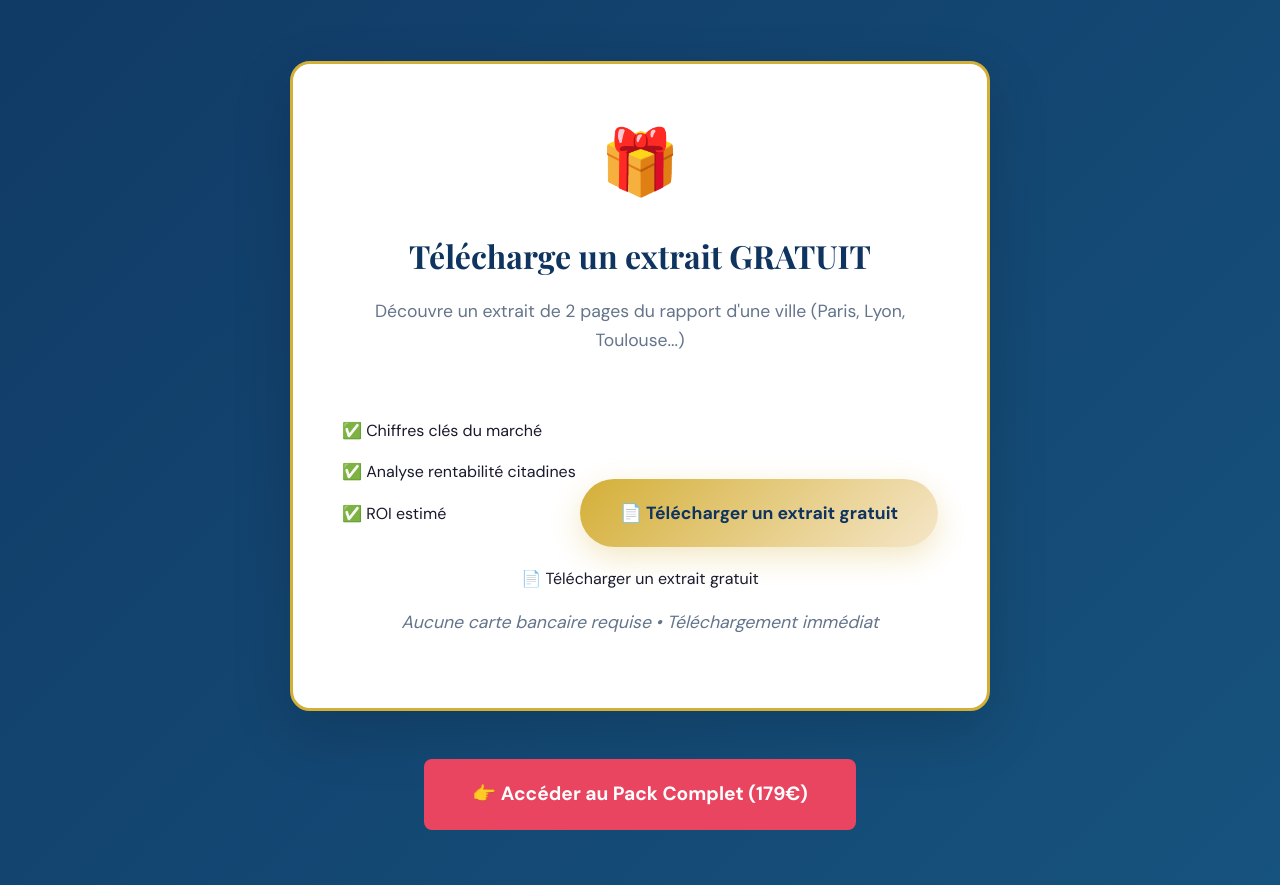
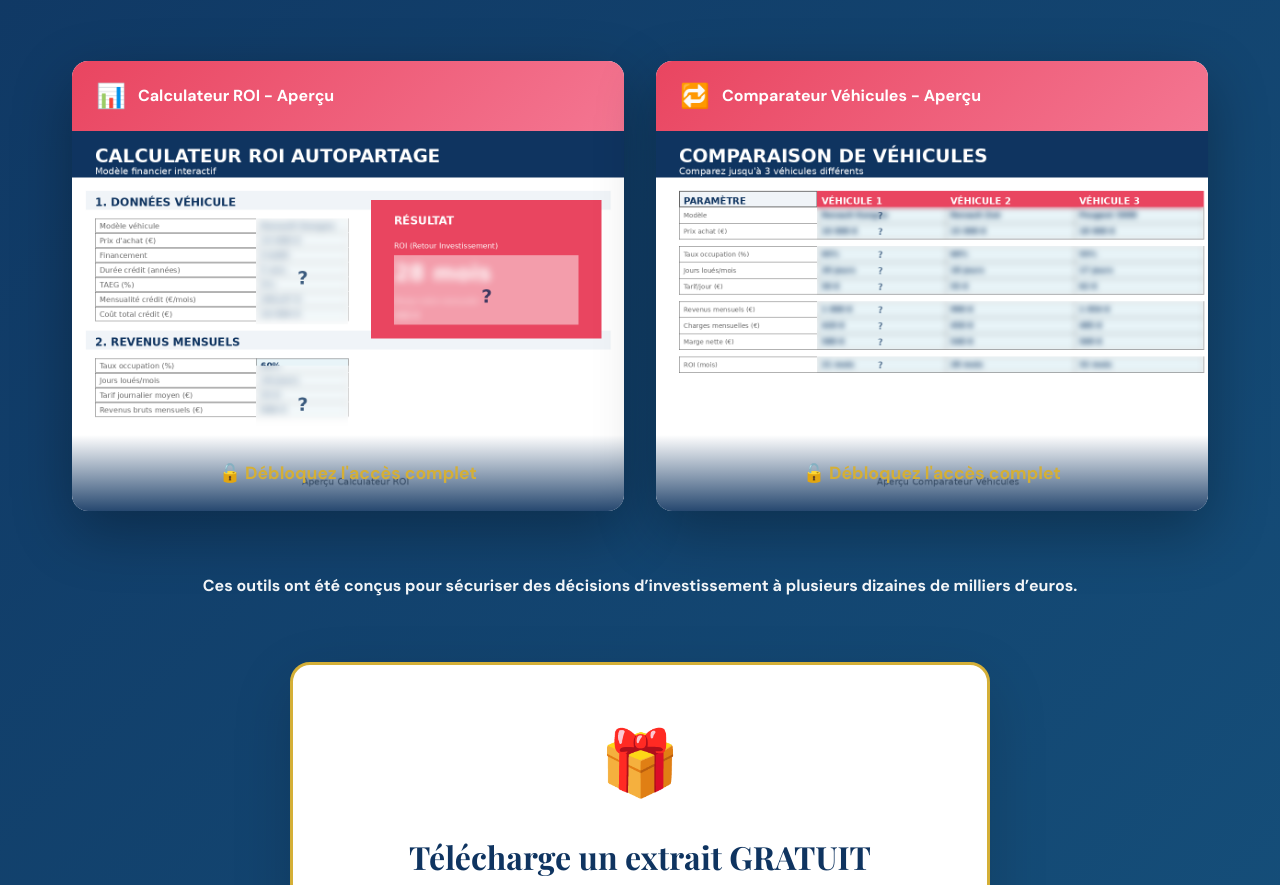
Before and after one commit to contact452/SITE-AUTOPARTAGE, a plain HTML site: page index.html in a window 1280 px wide. Shown: the part 3218-4103 px from the top of the page. Drawn offline with nearby package versions, Linux system fonts and the light colour scheme.

Commit message:
Update index.html

```diff
--- a/index.html
+++ b/index.html
@@ -932,6 +932,17 @@
                 font-size: 0.9rem;
             }
         }
+
+        .proof-line{
+            text-align:center;
+            margin: 2rem auto 0;
+            font-weight: 700;
+            color: #fff;
+            max-width: 900px;
+            line-height: 1.4;
+            opacity: 0.95;
+        }
+
     </style>
 </head>
 <body>
@@ -1124,10 +1135,34 @@
                 </div>
             </div>
 
-
-
-                </div>
-            </div>
+            <!-- Screenshots -->
+            <div class="preview-screenshots">
+                <div class="screenshot-card">
+                    <div class="screenshot-label">
+                        <span class="label-icon">📊</span>
+                        <span>Calculateur ROI - Aperçu</span>
+                    </div>
+                    <img src="screenshot_calculateur_roi_flou.png" alt="Aperçu Calculateur ROI" class="preview-img">
+                    <div class="screenshot-overlay">
+                        <p>🔓 Débloquez l'accès complet</p>
+                    </div>
+                </div>
+
+                <div class="screenshot-card">
+                    <div class="screenshot-label">
+                        <span class="label-icon">🔁</span>
+                        <span>Comparateur Véhicules - Aperçu</span>
+                    </div>
+                    <img src="screenshot_comparateur_vehicules_flou.png" alt="Aperçu Comparateur" class="preview-img">
+                    <div class="screenshot-overlay">
+                        <p>🔓 Débloquez l'accès complet</p>
+                    </div>
+                </div>
+            </div>
+
+            <p class="proof-line">
+                Ces outils ont été conçus pour sécuriser des décisions d’investissement à plusieurs dizaines de milliers d’euros.
+            </p>
 
             <!-- CTA Téléchargement Gratuit -->
             <div class="free-download-cta">
@@ -1140,15 +1175,7 @@
                         <li>✅ Analyse rentabilité citadines</li>
                         <li>✅ ROI estimé</li>
                     </ul>
-                   <a
-  class="btn btn-free"
-  href="https://docs.google.com/forms/d/e/1FAIpQLSftg-deLg3kIL9aVesrBzp7oZ4DqMeeTWk14IWDcVXN93JK4g/viewform?usp=header"
-  target="_blank"
-  rel="noopener"
->
-  📄 Télécharger un extrait gratuit
-</a>
-
+                    <a class="btn btn-free" href="https://docs.google.com/forms/d/e/1FAIpQLSftg-deLg3kIL9aVesrBzp7oZ4DqMeeTWk14IWDcVXN93JK4g/viewform?usp=header" target="_blank" rel="noopener">
                         📄 Télécharger un extrait gratuit
                     </a>
                     <p class="free-note">Aucune carte bancaire requise • Téléchargement immédiat</p>
@@ -1447,9 +1474,9 @@
                     <p style="opacity: 0.8; line-height: 1.7; margin-bottom: 1.5rem;">
                         Outils professionnels pour investisseurs autopartage.
                     </p>
-
-                        <span>📧</span> <span class="__cf_email__" data-cfemail="c0a3afaeb4a1a3b480b2a2adacafa3a1b4a9afaeeea6b2">support@rbm-location.com</span>
-                    </a>
+                    <p style="margin-top: 1rem; opacity: 0.85;">
+                        <span>📧</span> <span style="font-weight: 600; color: rgba(255,255,255,0.9);">support@rbm-location.com</span>
+                    </p>
                 </div>
 
                 <!-- Colonne 2: Produits -->
@@ -1494,7 +1521,6 @@
                         </li>
                         <li style="margin-bottom: 0.75rem;">
                             <span style="color: var(--accent-light); font-weight: 600;">support@rbm-location.com</span>
-                            </a>
                         </li>
                         <li style="margin-bottom: 0.75rem;">
                             <span style="color: rgba(255,255,255,0.8); font-size: 0.9rem;">
```
